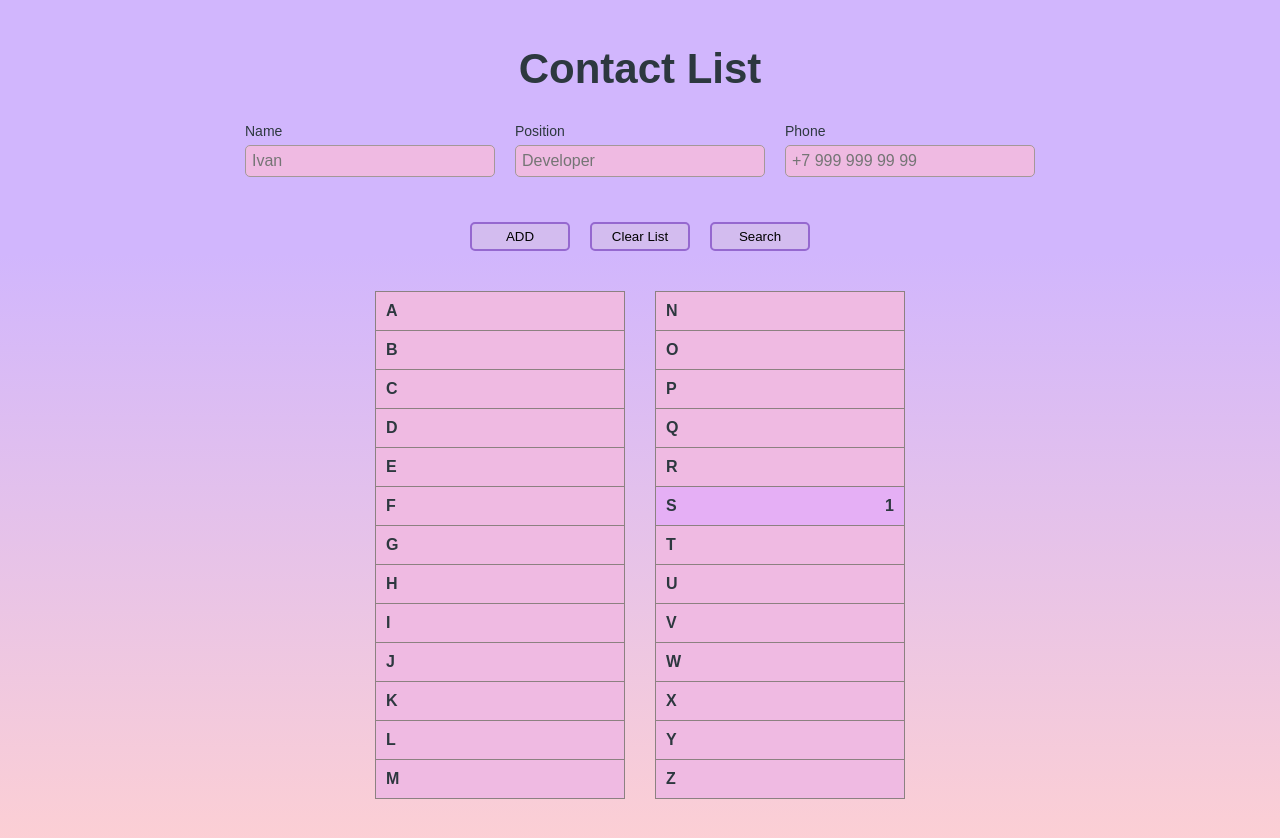
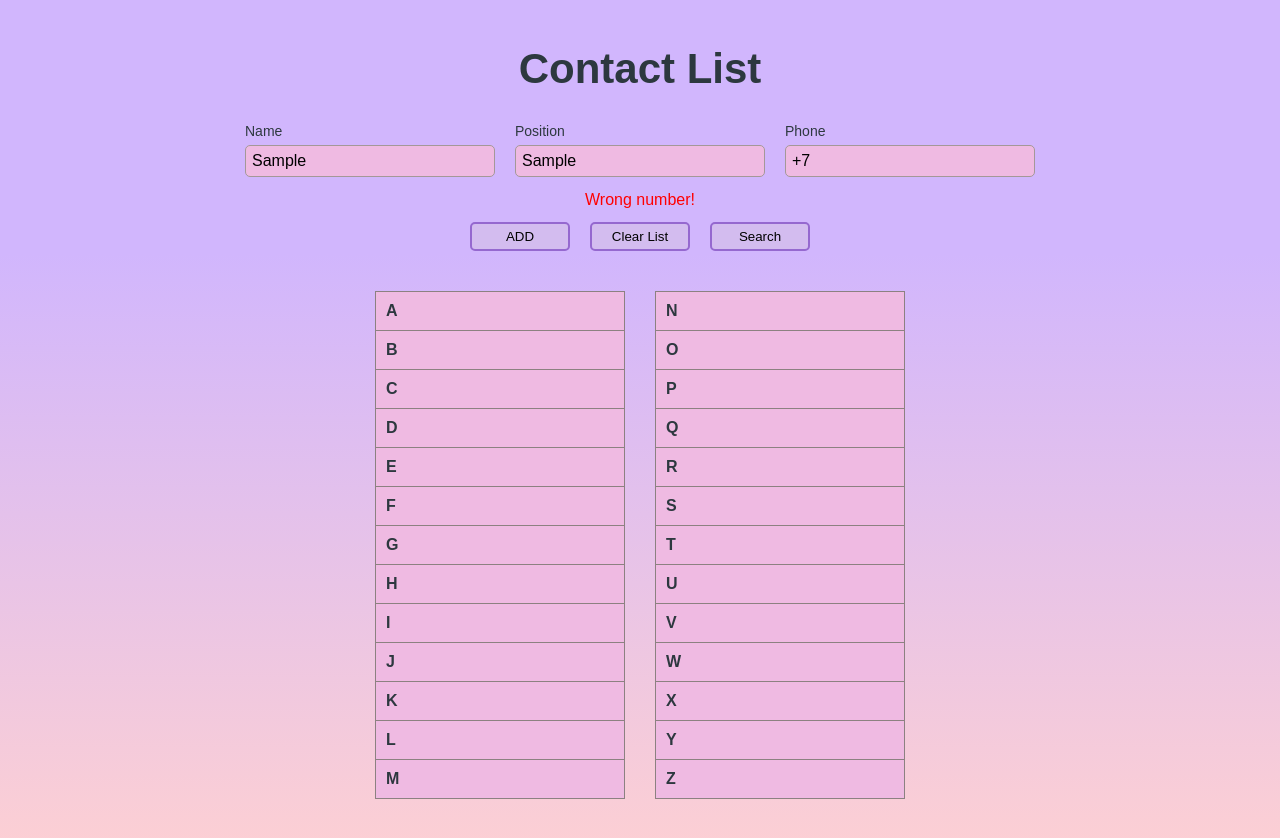
Before and after one commit to CrashStatic/contact-list-react, a React (Vite) app: page / in a window 1280 px wide. Both pictures are taken after typing "Sample", "Sample", "Sample" into the empty fields and a click on the button "ADD". Shown: the top 838 px of the page. Built offline with nearby package versions, Linux system fonts and the light colour scheme.

Commit message:
Добавляет начальную валидацию

```diff
--- a/src/UI/input/InputField.tsx
+++ b/src/UI/input/InputField.tsx
@@ -8,9 +8,10 @@ interface InputFieldProps {
   type: 'phone' | 'text',
   value: string,
   onChange: (e: React.ChangeEvent<HTMLInputElement>) => void,
+  className: string
 }
 
-export default function InputField({id, label, placeholder, type, value, onChange}: InputFieldProps) {
+export default function InputField({id, label, placeholder, type, value, onChange, className}: InputFieldProps) {
   function handleInputChange(e: React.ChangeEvent<HTMLInputElement>) {
     let inputValue = e.target.value;
 
@@ -28,7 +29,7 @@ export default function InputField({id, label, placeholder, type, value, onChang
       if (inputValue.length > 7) formattedValue += ` ${inputValue.substring(7, 9)}`;
       if (inputValue.length > 9) formattedValue += ` ${inputValue.substring(9, 11)}`;
 
-      onChange({target: { value: formattedValue}} as React.ChangeEvent<HTMLInputElement>);
+      onChange({target: {value: formattedValue}} as React.ChangeEvent<HTMLInputElement>);
     } else {
       onChange(e);
     }
@@ -38,7 +39,7 @@ export default function InputField({id, label, placeholder, type, value, onChang
     <div className="wrapper">
       <label className="label" htmlFor={id}>{label}</label>
       <input
-        className="input"
+        className={className}
         id={id} name={id}
         type="text"
         value={value}
--- a/src/components/addContactForm/AddContactForm.tsx
+++ b/src/components/addContactForm/AddContactForm.tsx
@@ -1,7 +1,9 @@
 import Button from "../../UI/button/Button";
 import './AddContactForm.css';
+import '../../UI/input/InputField.css';
 import InputField from "../../UI/input/InputField";
 import React, {useState} from "react";
+import {validateForm} from "../../validate/validate";
 
 export interface Contact {
   name: string;
@@ -11,16 +13,22 @@ export interface Contact {
 
 export interface AddContactFormProps {
   onAddContact: (contact: Contact) => void;
+  contacts: Contact[];
 }
 
-export default function AddContactForm({onAddContact}: AddContactFormProps) {
+export default function AddContactForm({onAddContact, contacts}: AddContactFormProps) {
   const [name, setName] = useState("");
   const [position, setPosition] = useState("");
   const [phone, setPhone] = useState("");
+  const [errors, setErrors] = useState<{ [key: string]: string}>({});
+  const [currentError, setCurrentError] = useState<string | null>(null);
 
   function handleSubmit(e: React.FormEvent) {
     e.preventDefault();
 
+    const validationErrors = validateForm([name, position, phone], contacts);
+
+    if (validationErrors.isValid) {
       const newContact: Contact = {
         name,
         position,
@@ -32,7 +40,26 @@ export default function AddContactForm({onAddContact}: AddContactFormProps) {
       setName("");
       setPosition("");
       setPhone("");
+      setErrors({});
+      setCurrentError(null);
+    } else {
+      const errorMessages: { [key: string]: string } = {};
+
+      validationErrors.errors.forEach((error) => {
+        if (error.input) {
+          errorMessages[error.input] = error.message;
         }
+      });
+
+      // Устанавливаем ошибки и показываем первую ошибку
+      setErrors(errorMessages);
+      setCurrentError(Object.keys(errorMessages)[0]);
+    }
+  }
+
+  const getInputClassName = (field: string) => {
+    return errors[field] ? "input--error" : "input";
+  };
 
   return (
     <form className="form" action="#" method="post" name="contact-add" onSubmit={handleSubmit}>
@@ -44,6 +71,7 @@ export default function AddContactForm({onAddContact}: AddContactFormProps) {
           placeholder='Ivan'
           value={name}
           onChange={(e) => setName(e.target.value)}
+          className={getInputClassName("name")}
         />
         <InputField
           id='position'
@@ -52,6 +80,7 @@ export default function AddContactForm({onAddContact}: AddContactFormProps) {
           placeholder='Developer'
           value={position}
           onChange={(e) => setPosition(e.target.value)}
+          className={getInputClassName("position")}
         />
         <InputField
           id='phone'
@@ -60,10 +89,15 @@ export default function AddContactForm({onAddContact}: AddContactFormProps) {
           placeholder='+7 999 999 99 99'
           value={phone}
           onChange={(e) => setPhone(e.target.value)}
+          className={getInputClassName("phone")}
         />
       </div>
 
-      <p className="form__error" aria-live="assertive"></p>
+      {currentError && (
+        <p className="form__error" aria-live="assertive">
+          {errors[currentError]}
+        </p>
+      )}
 
       <div className="form__buttons">
         <Button className={'button'} type="submit" ariaLabel={"Add contact"}>ADD</Button>
--- a/src/components/interaction/InteractionContainer.tsx
+++ b/src/components/interaction/InteractionContainer.tsx
@@ -2,11 +2,14 @@ import '../../index.css';
 import './InteractionContainer.css';
 import AddContactForm, {Contact} from "../addContactForm/AddContactForm";
 
-export default function InteractionContainer({onAddContact}: {onAddContact: (contact: Contact) => void}) {
+export default function InteractionContainer({onAddContact, contacts}: {
+  onAddContact: (contact: Contact) => void,
+  contacts: Contact[]
+}) {
   return (
     <section className="interaction">
       <h2 className="visually-hidden">Contact information form</h2>
-      <AddContactForm onAddContact={onAddContact} />
+      <AddContactForm onAddContact={onAddContact} contacts={contacts} />
     </section>
   )
 }
--- a/src/components/main/Main.tsx
+++ b/src/components/main/Main.tsx
@@ -27,7 +27,7 @@ export default function Main() {
 
   return (
     <main className="main">
-      <InteractionContainer onAddContact={handleAddContact} />
+      <InteractionContainer onAddContact={handleAddContact} contacts={contacts} />
       <ContactTable alphabetLeft={ALPHABET_A_M} alphabetRight={ALPHABET_N_Z} contacts={contacts} />
     </main>
   )
--- /dev/null
+++ b/src/validate/validate.ts
@@ -0,0 +1,72 @@
+import {Contact} from "../components/addContactForm/AddContactForm";
+
+const MINIMUM_LENGTH = 3;
+
+interface Error {
+  input: string | null;
+  message: string
+}
+
+interface Validate {
+  isValid: boolean;
+  errors: Error[];
+}
+
+export function validateEmptyFields(inputs: string[]): Error[] {
+  const errors: Error[] = [];
+  inputs.forEach((input: string) => {
+    if (!input.trim()) {
+      errors.push({ input: null, message: 'Fill in all fields!' });
+    }
+  });
+  return errors;
+}
+
+export function validateContactUniqueness(storage: Contact[], contact: Contact): Error[] {
+  const existingContact = storage.some((existingContact) => (
+    existingContact.name?.toLowerCase() === contact.name.toLowerCase() &&
+    existingContact.position?.toLowerCase() === contact.position.toLowerCase() &&
+    existingContact.phone === contact.phone
+  ));
+  return existingContact
+    ? [{ input: null, message: 'This contact has already been recorded!' }]
+    : [];
+}
+
+function validateLetters(input: string, minLength: number): Error[] {
+  const errors = [];
+  const regLetters = /^[a-zA-Z]+$/;
+
+  if (input.length < minLength) {
+    errors.push({ input, message: `Value cannot be shorter than ${minLength} letters!` });
+  }
+  if (!regLetters.test(input)) {
+    errors.push({ input, message: 'Value must contain English letters!' });
+  }
+  return errors;
+}
+
+function validatePhone(phone: string): Error[] {
+  const regNumbers = /^\+7 \d{3} \d{3} \d{2} \d{2}$/;
+  return !regNumbers.test(phone)
+    ? [{ input: phone, message: 'Wrong number!' }]
+    : [];
+}
+
+export function validateForm(inputs: string[], storage: Contact[]): Validate {
+  const errors: Error[] = [];
+
+  const contactToValidate: Contact = {
+    name: inputs[0],
+    position: inputs[1],
+    phone: inputs[2]
+  };
+
+  errors.push(...validateEmptyFields(inputs));
+  errors.push(...validateContactUniqueness(storage, contactToValidate));
+  errors.push(...validateLetters(inputs[0], MINIMUM_LENGTH));
+  errors.push(...validateLetters(inputs[1], MINIMUM_LENGTH));
+  errors.push(...validatePhone(inputs[2]));
+
+  return errors.length > 0 ? { isValid: false, errors } : { isValid: true, errors: [] };
+}
```
Lines whose indentation alone changed are shown as unchanged.
